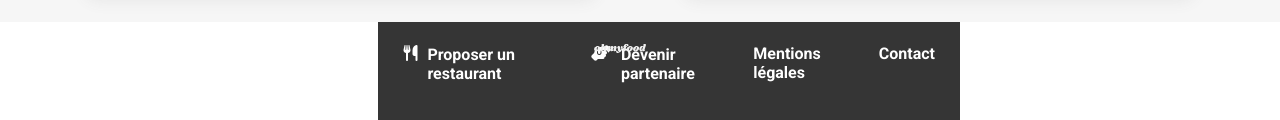
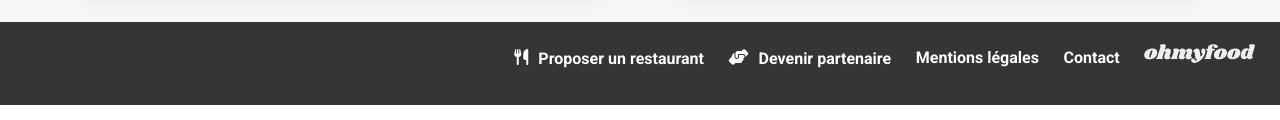
Before and after one commit to Psykostyx/P04_Meunier_Kevin_repository_1204223, a website: page index.html in a window 1280 px wide. Shown: the part 1280-1400 px from the top of the page. Drawn offline with Linux system fonts and the light colour scheme; a web font is replaced by a local one.

Commit message:
Modification footer

```diff
--- a/sass/layout/_footer.scss
+++ b/sass/layout/_footer.scss
@@ -35,14 +35,12 @@ footer i {
         justify-content: flex-end;
         align-items: baseline;
         gap: 2%;
-        position: absolute;
-        right: 25%;
+
 
 
         & img {
             width: 9%;
-            position: absolute;
-            left:37%;
+            order: 4;
             filter: invert(1);
             margin-bottom: 15px;
         }
```
Also changed, not shown: public/css/style.css, 1 other file.
